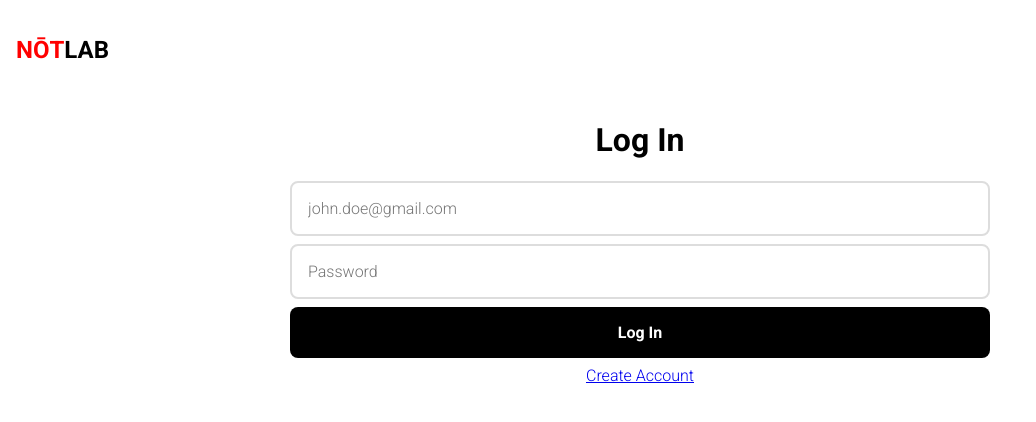
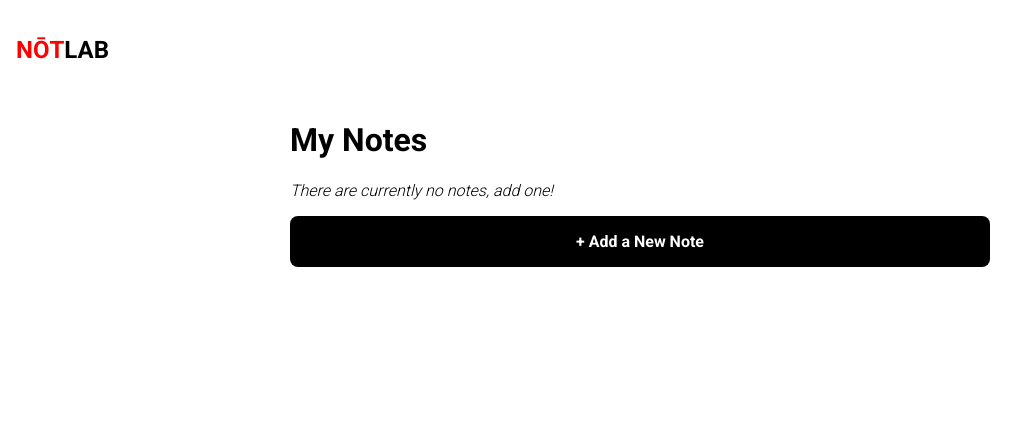
Before and after one commit to chasehoward85/cbt-full-stack-mern, a React (Create React App) app in the folder front-end/: page /notes in a window 1280 px wide. Before the commit this address led to /login. Shown: the top 422 px of the page, without its empty margins (0-1036 px from the left). Built offline with nearby package versions, Linux system fonts and the light colour scheme; no server answers; sample sign-in values are in the browser's storage.

Commit message:
Added a useUser hook to get user information

```diff
--- a/front-end/src/Routes.js
+++ b/front-end/src/Routes.js
@@ -1,4 +1,6 @@
 import { BrowserRouter as Router, Switch, Route, Redirect } from 'react-router-dom';
+
+import { useUser } from './hooks/useUser';
 
 import { NotesPage } from './pages/NotesPage';
 import { NotesDetailPage } from './pages/NoteDetailPage';
@@ -10,26 +12,27 @@ import { NavBar } from './components/NavBar';
 import { ProtectedRoute } from './components/ProtectedRoute';
 
 export const Routes = () => {
-	const isLoggedIn = false;
+	const { user, isLoading } = useUser();
+	const isLoggedIn = !!user;
 
 	return (
 		<Router>
 			<NavBar />
 			<div className="content-container">
 				<Switch>
-					<ProtectedRoute canAccess={isLoggedIn} redirectTo="/login" path="/" exact>
+					<ProtectedRoute isLoading={isLoading} canAccess={isLoggedIn} redirectTo="/login" path="/" exact>
 						<Redirect to="/notes" />
 					</ProtectedRoute>
-					<ProtectedRoute canAccess={isLoggedIn} redirectTo="/login" path="/notes" exact>
+					<ProtectedRoute isLoading={isLoading} canAccess={isLoggedIn} redirectTo="/login" path="/notes" exact>
 						<NotesPage />
 					</ProtectedRoute>
-					<ProtectedRoute canAccess={isLoggedIn} redirectTo="/login" path="/notes/:noteId">
+					<ProtectedRoute isLoading={isLoading} canAccess={isLoggedIn} redirectTo="/login" path="/notes/:noteId">
 						<NotesDetailPage />
 					</ProtectedRoute>
-					<ProtectedRoute canAccess={!isLoggedIn} redirectTo="/notes" path="/login">
+					<ProtectedRoute isLoading={isLoading} canAccess={!isLoggedIn} redirectTo="/notes" path="/login">
 						<LoginPage />
 					</ProtectedRoute>
-					<ProtectedRoute canAccess={!isLoggedIn} redirectTo="/notes" path="/create-account">
+					<ProtectedRoute isLoading={isLoading} canAccess={!isLoggedIn} redirectTo="/notes" path="/create-account">
 						<CreateAccountPage />
 					</ProtectedRoute>
 					<Route>
--- /dev/null
+++ b/front-end/src/hooks/useUser.js
@@ -0,0 +1,18 @@
+import { useState, useEffect } from 'react';
+import { getAuth, onAuthStateChanged } from 'firebase/auth';
+
+export const useUser = () => {
+	const [isLoading, setIsLoading] = useState(true);
+	const [user, setUser] = useState(null);
+
+	useEffect(() => {
+		const cancelSubscription = onAuthStateChanged(getAuth(), user => {
+			setUser(user);
+			setIsLoading(false);
+		});
+
+		return cancelSubscription;
+	}, []);
+
+	return { user, isLoading }
+}
--- a/front-end/src/providers/NotesProvider.js
+++ b/front-end/src/providers/NotesProvider.js
@@ -1,6 +1,7 @@
 import { useState, useEffect } from 'react';
 import axios from 'axios';
-import { getAuth, onAuthStateChanged } from 'firebase/auth';
+
+import { useUser } from '../hooks/useUser';
 
 import { NotesContext } from '../contexts/NotesContext';
 
@@ -8,17 +9,7 @@ export const NotesProvider = ({ children }) => {
 	const [isLoading, setIsLoading] = useState(true);
 	const [notes, setNotes] = useState([]);
 
-	const [userIsLoading, setUserIsLoading] = useState(true);
-	const [user, setUser] = useState(null);
-
-	useEffect(() => {
-		const cancelSubscription = onAuthStateChanged(getAuth(), user => {
-			setUser(user);
-			setUserIsLoading(false);
-		});
-
-		return cancelSubscription;
-	}, []);
+	const { user } = useUser();
 
 	useEffect(() => {
 		const loadNotes = async () => {
```
